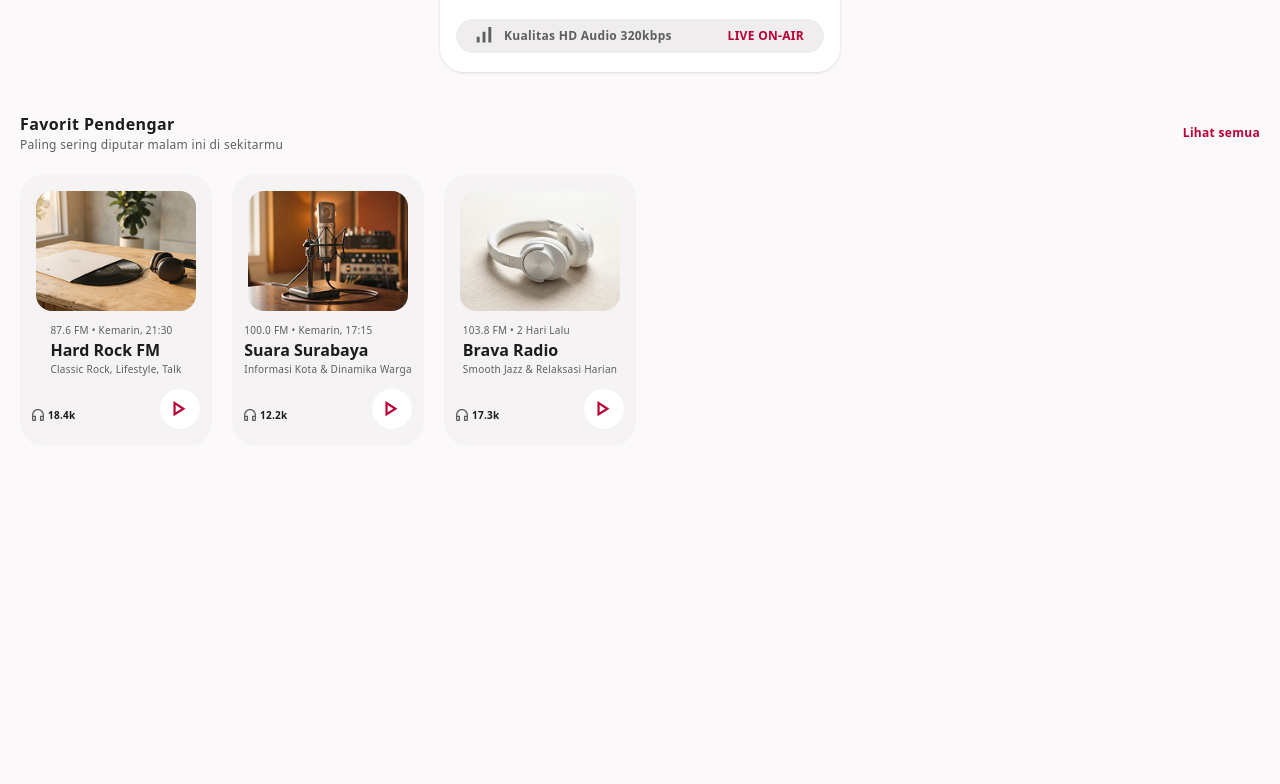
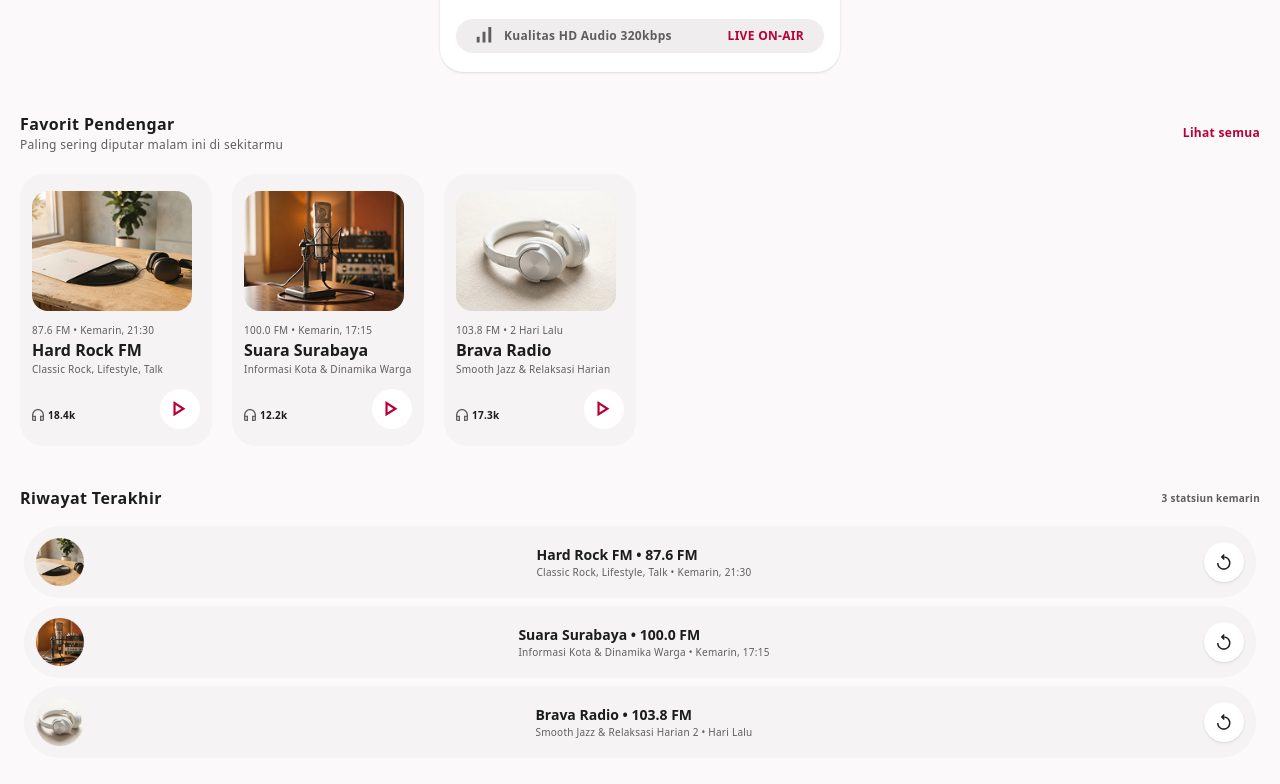
Before and after one commit to Iskedzy/Radio-App, a Nuxt app: page / in a window 1280 px wide. Shown: the part 512-1296 px from the top of the page. Built offline with nearby package versions, Linux system fonts and the light colour scheme.

Commit message:
added riwayatCard.vue

```diff
--- a/app/components/common/favoriteItems.vue
+++ b/app/components/common/favoriteItems.vue
@@ -40,9 +40,9 @@
 </script>
 
 <template>
-    <div class="flex w-screen flex-row items-start gap-5 overflow-x-auto px-5">
+    <div class="flex w-screen flex-row items-start gap-5 overflow-x-auto px-5 hide-scrollbar">
         <div v-for="favorit in favorites" :key="favorit.id"
-            class="flex justify-center items-center flex-col p-3 w-[12rem] h-[17rem] bg-[#F5F3F3] rounded-3xl mb-[20rem] gap-3">
+            class="flex justify-center items-start flex-col p-3 w-[12rem] h-[17rem] bg-[#F5F3F3] rounded-3xl gap-3">
             <BaseImages type="4x3" size="md" :src="favorit.img">
             </BaseImages>
             <div class="flex flex-col">
@@ -75,3 +75,18 @@
 
     </div>
 </template>
+
+<style>
+.hide-scrollbar {
+
+    scrollbar-width: none;
+
+    /* Hides scrollbar for Internet Explorer and Edge Legacy */
+    -ms-overflow-style: none;
+}
+
+/* Hides scrollbar for Chrome, Safari, and Opera */
+.element::-webkit-scrollbar {
+    display: none;
+}
+</style>
--- /dev/null
+++ b/app/components/common/riwayatItems.vue
@@ -0,0 +1,59 @@
+<script setup lang="ts">
+import Riwayat from "~/pages/riwayat.vue";
+
+interface riwayat {
+  id: number;
+  judul: string;
+  genre: string;
+  img: string;
+}
+
+const riwayates = ref<riwayat[]>([
+  {
+    id: 1,
+    judul: "Hard Rock FM • 87.6 FM",
+    genre: "Classic Rock, Lifestyle, Talk • Kemarin, 21:30",
+    img: "RockFM",
+  },
+  {
+    id: 2,
+    judul: "Suara Surabaya • 100.0 FM",
+    genre: "Informasi Kota & Dinamika Warga • Kemarin, 17:15",
+    img: "SuaraSurabaya",
+  },
+  {
+    id: 3,
+    judul: "Brava Radio • 103.8 FM",
+    genre: "Smooth Jazz & Relaksasi Harian 2 • Hari Lalu",
+    img: "Brava",
+  },
+]);
+</script>
+
+<template>
+  <div class="flex flex-col items-center p-1 gap-2 mt-3">
+    <div
+      v-for="riwayat in riwayates"
+      :key="riwayat.id"
+      class="flex flex-row justify-between items-center bg-[#F5F3F3] w-full p-3 rounded-full gap-5"
+    >
+      <div>
+        <BaseImages type="rounded" size="xs" :src="riwayat.img"> </BaseImages>
+      </div>
+      <div class="flex flex-col items-start">
+        <BaseText type="h3" size="md" color="darkGrey">
+          {{ riwayat.judul }}
+        </BaseText>
+        <BaseText type="p" size="xs" color="lightGrey" track="wide">
+          {{ riwayat.genre }}
+        </BaseText>
+      </div>
+
+      <div>
+        <BaseButton :rounded="true" color="white" size="sm" class="shadow">
+          <BaseIcon name="Loop" size="sm" />
+        </BaseButton>
+      </div>
+    </div>
+  </div>
+</template>
--- /dev/null
+++ b/app/components/layout/riwayatCard.vue
@@ -0,0 +1,20 @@
+<script setup lang="ts">
+import RiwayatItems from "../common/riwayatItems.vue";
+</script>
+
+<template>
+  <div class="flex flex-col w-full mb-[10rem]">
+    <div class="flex flex-row justify-between items-center w-full">
+      <BaseText type="h2" size="lg" color="darkGrey" track="wide">
+        Riwayat Terakhir
+      </BaseText>
+
+      <NuxtLink to="/riwayat">
+        <BaseText type="h2" size="xs" color="lightGrey" track="wide">
+            3 statsiun kemarin
+        </BaseText>
+      </NuxtLink>
+    </div>
+    <RiwayatItems />
+  </div>
+</template>
--- a/app/pages/index.vue
+++ b/app/pages/index.vue
@@ -3,6 +3,7 @@
 import Genre from '~/components/common/Genre.vue';
 import PlayerCard from '~/components/layout/playerCard.vue';
 import FavoritCard from '~/components/layout/favoritCard.vue';
+import RiwayatCard from '~/components/layout/riwayatCard.vue';
 
 
 </script>
@@ -19,6 +20,7 @@
 
         <PlayerCard />
         <FavoritCard />
+        <RiwayatCard />
 
     </div>
 </template>
```
Also changed, not shown: public/assets/icons/Loop.svg (added).
